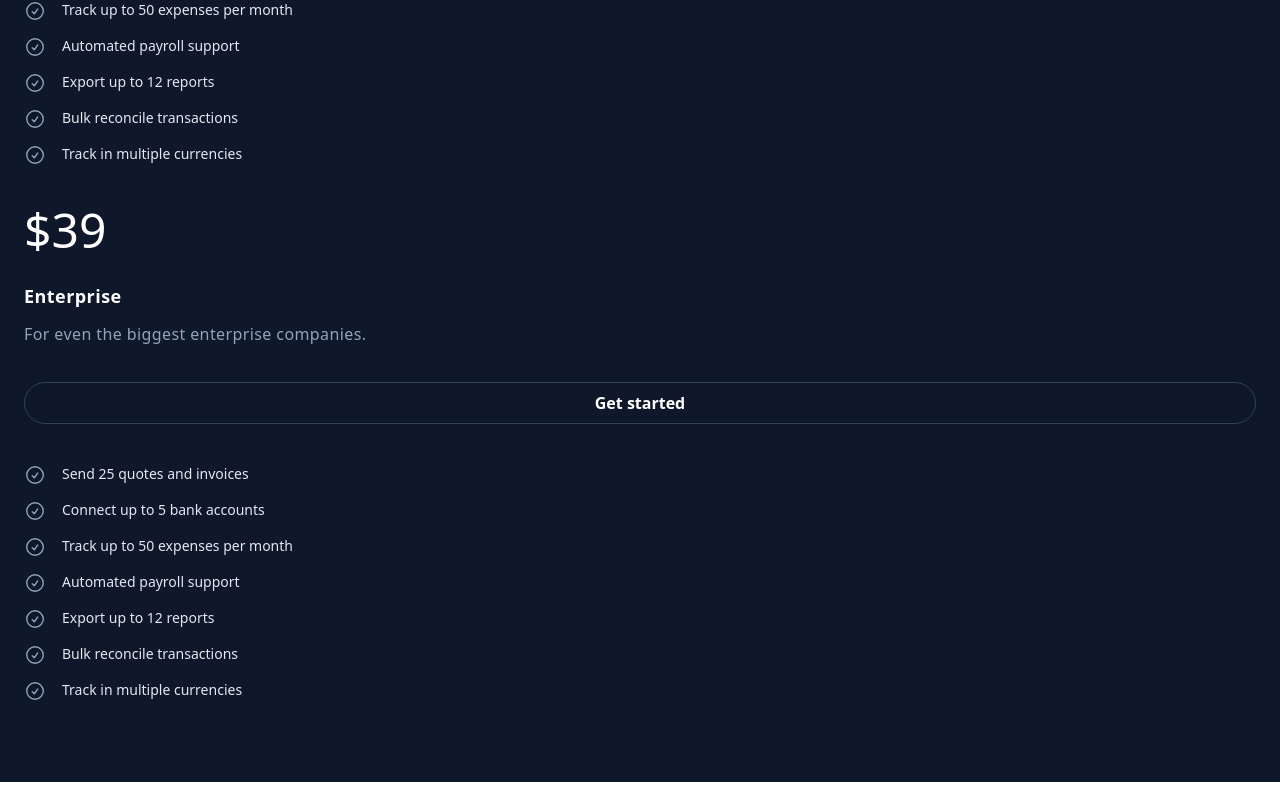
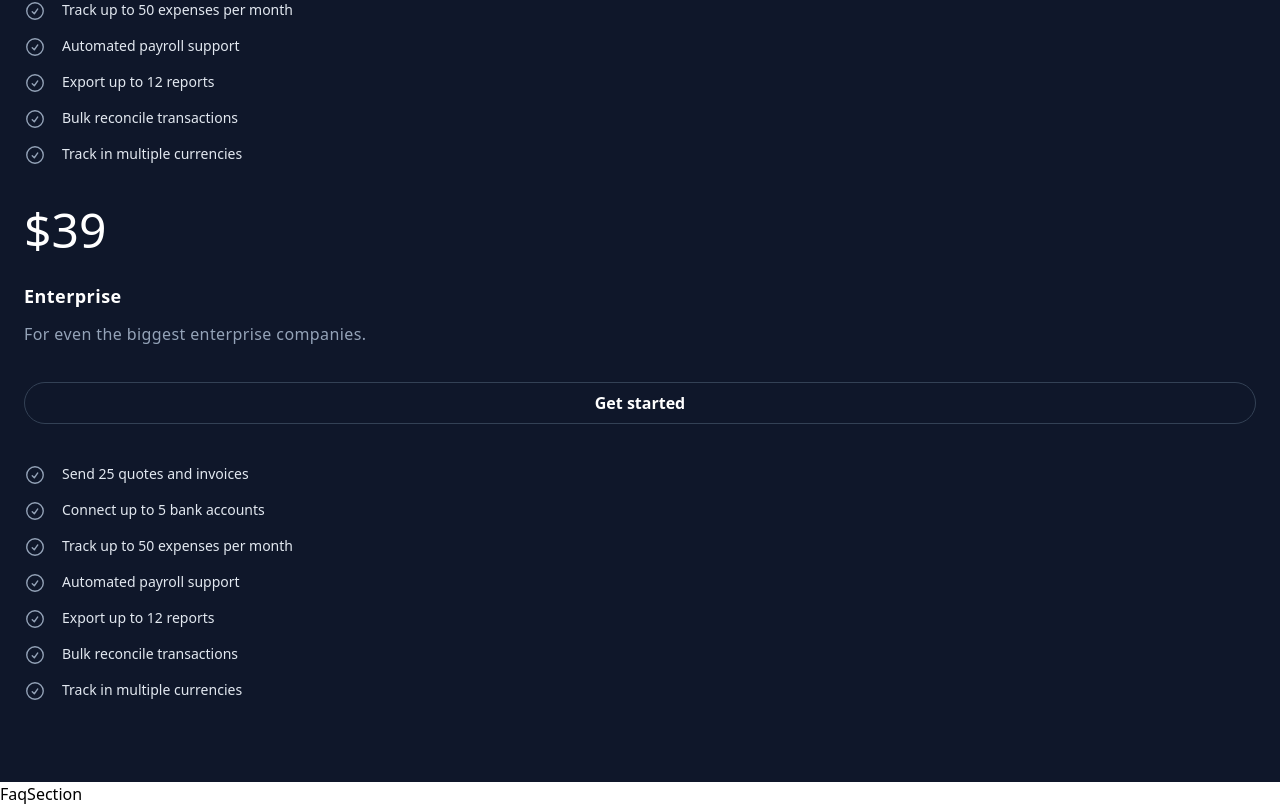
Before and after one commit to amine-omari/Taxpal-clone, a Next.js app: page / in a window 1280 px wide. Shown: the part 8342-9148 px from the top of the page. Before the commit the page ends 9124 px from the top, so only its background shows below. Built offline with nearby package versions, Linux system fonts and the light colour scheme.

Commit message:
feat: import FaqSection component to MainContainer component

```diff
--- a/components/MainContainer.jsx
+++ b/components/MainContainer.jsx
@@ -5,6 +5,7 @@ import TasksSection from "./TasksSection";
 import CtaBanner from "./CtaBanner";
 import TestimonialsSection from "./TestimonialsSection";
 import PlansSection from "./PlansSection";
+import FaqSection from "./FaqSection";
 
 const MainContainer = () => {
   return (
@@ -15,6 +16,7 @@ const MainContainer = () => {
       <CtaBanner />
       <TestimonialsSection />
       <PlansSection />
+      <FaqSection />
     </main>
   );
 };
```
